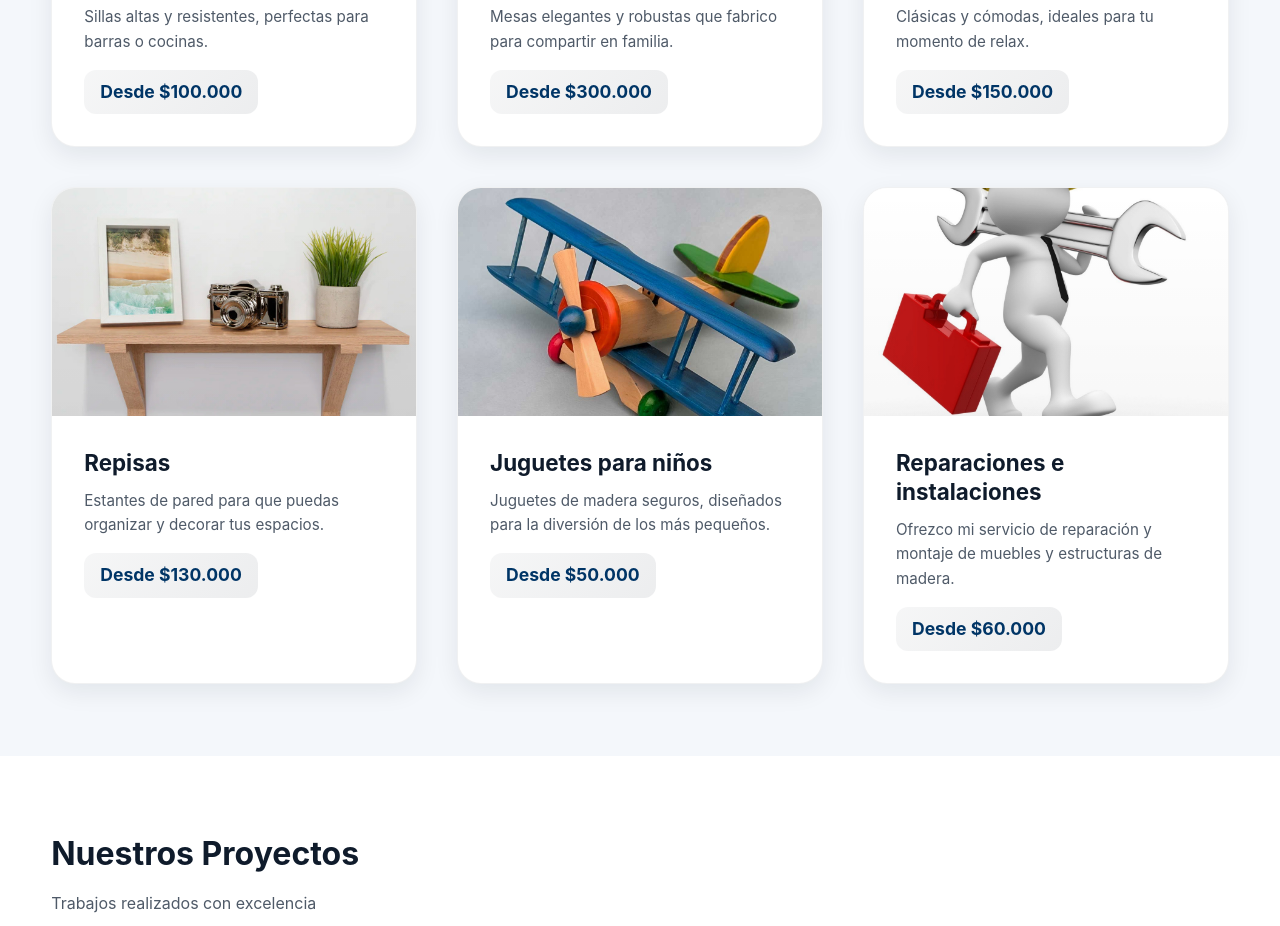
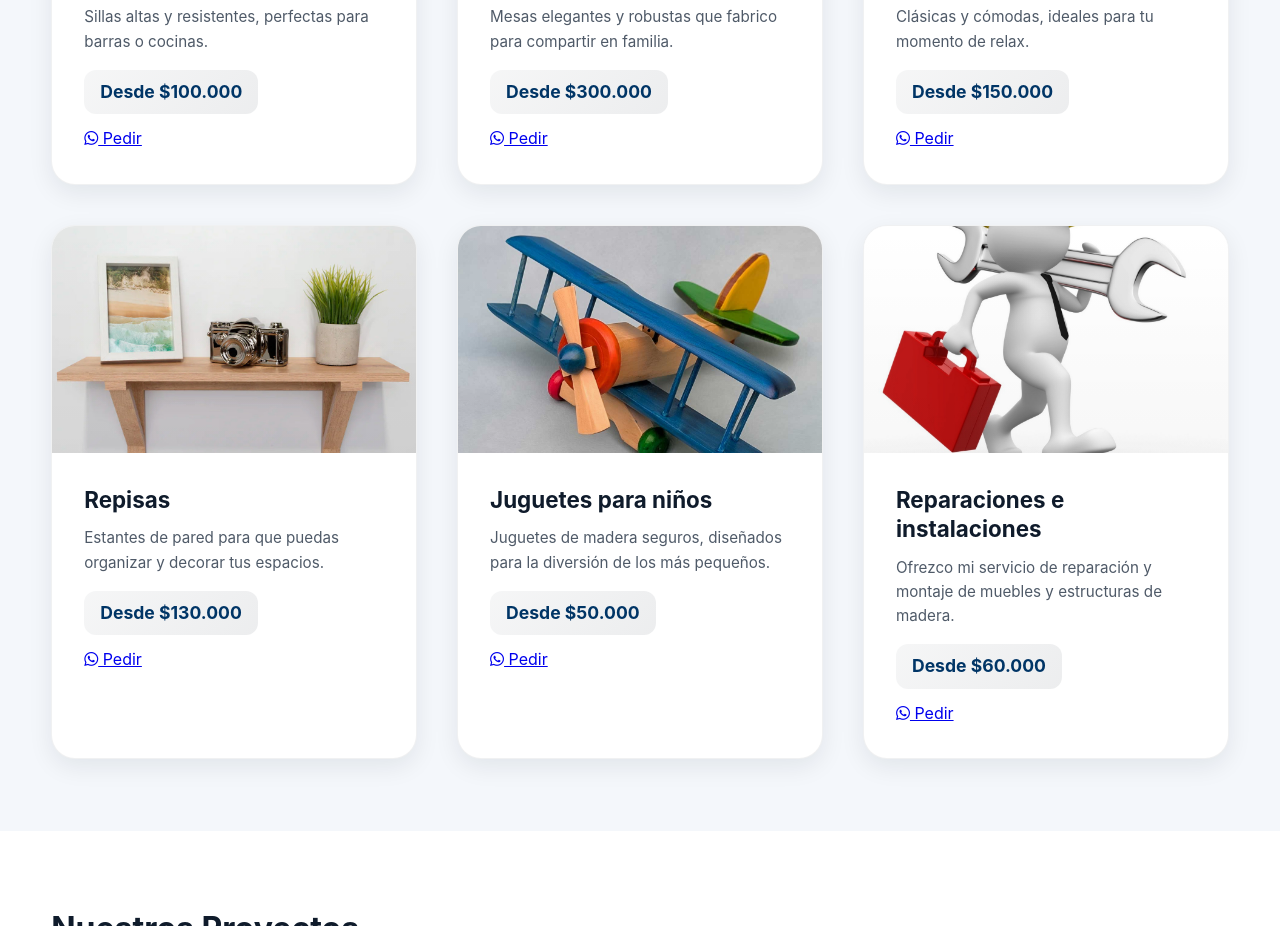
Before and after one commit to ReconvencionLaboralGuajira/carpinteria-el-rey-david-16, a plain HTML site: page index.html in a window 1280 px wide. Shown: the part 1500-2426 px from the top of the page. Drawn offline with Linux system fonts and the light colour scheme; no server answers.

Commit message:
Publish site

```diff
--- a/index.html
+++ b/index.html
@@ -10,6 +10,13 @@
     <link rel="icon" type="image/png" href="images/edd4b5497ec2d87b92702666affe861ae3024332.png">
 </head>
 <body>
+
+
+
+
+
+
+
     <!-- Header -->
     <header class="header">
         <div class="container">
@@ -88,6 +95,14 @@
 
                         <span class="price">Desde $100.000</span>
 
+
+                        <a href="https://wa.me/573243581161?text=Hola,%20quiero%20*Sillas de barra*%20-%20$100.000"
+                           class="btn-whatsapp-product"
+                           target="_blank"
+                           rel="noopener">
+                            <i class="fab fa-whatsapp"></i> Pedir
+                        </a>
+
                     </div>
                 </div>
 
@@ -102,6 +117,14 @@
                         <p>Mesas elegantes y robustas que fabrico para compartir en familia.</p>
 
                         <span class="price">Desde $300.000</span>
+
+
+                        <a href="https://wa.me/573243581161?text=Hola,%20quiero%20*Mesas de comedor*%20-%20$300.000"
+                           class="btn-whatsapp-product"
+                           target="_blank"
+                           rel="noopener">
+                            <i class="fab fa-whatsapp"></i> Pedir
+                        </a>
 
                     </div>
                 </div>
@@ -118,6 +141,14 @@
 
                         <span class="price">Desde $150.000</span>
 
+
+                        <a href="https://wa.me/573243581161?text=Hola,%20quiero%20*Mecedoras*%20-%20$150.000"
+                           class="btn-whatsapp-product"
+                           target="_blank"
+                           rel="noopener">
+                            <i class="fab fa-whatsapp"></i> Pedir
+                        </a>
+
                     </div>
                 </div>
 
@@ -132,6 +163,14 @@
                         <p>Estantes de pared para que puedas organizar y decorar tus espacios.</p>
 
                         <span class="price">Desde $130.000</span>
+
+
+                        <a href="https://wa.me/573243581161?text=Hola,%20quiero%20*Repisas*%20-%20$130.000"
+                           class="btn-whatsapp-product"
+                           target="_blank"
+                           rel="noopener">
+                            <i class="fab fa-whatsapp"></i> Pedir
+                        </a>
 
                     </div>
                 </div>
@@ -148,6 +187,14 @@
 
                         <span class="price">Desde $50.000</span>
 
+
+                        <a href="https://wa.me/573243581161?text=Hola,%20quiero%20*Juguetes para niños*%20-%20$50.000"
+                           class="btn-whatsapp-product"
+                           target="_blank"
+                           rel="noopener">
+                            <i class="fab fa-whatsapp"></i> Pedir
+                        </a>
+
                     </div>
                 </div>
 
@@ -162,6 +209,14 @@
                         <p>Ofrezco mi servicio de reparación y montaje de muebles y estructuras de madera.</p>
 
                         <span class="price">Desde $60.000</span>
+
+
+                        <a href="https://wa.me/573243581161?text=Hola,%20quiero%20*Reparaciones e instalaciones*%20-%20$60.000"
+                           class="btn-whatsapp-product"
+                           target="_blank"
+                           rel="noopener">
+                            <i class="fab fa-whatsapp"></i> Pedir
+                        </a>
 
                     </div>
                 </div>
@@ -346,7 +401,7 @@
 
     <!-- WhatsApp Button -->
 
-    <a href="https://wa.me/3243581161?text=Hola,%20necesito%20un%20presupuesto%20para%20un%20trabajo"
+    <a href="https://wa.me/573243581161?text=Hola,%20necesito%20un%20presupuesto%20para%20un%20trabajo"
        class="whatsapp-float"
        target="_blank"
        rel="noopener"
```
